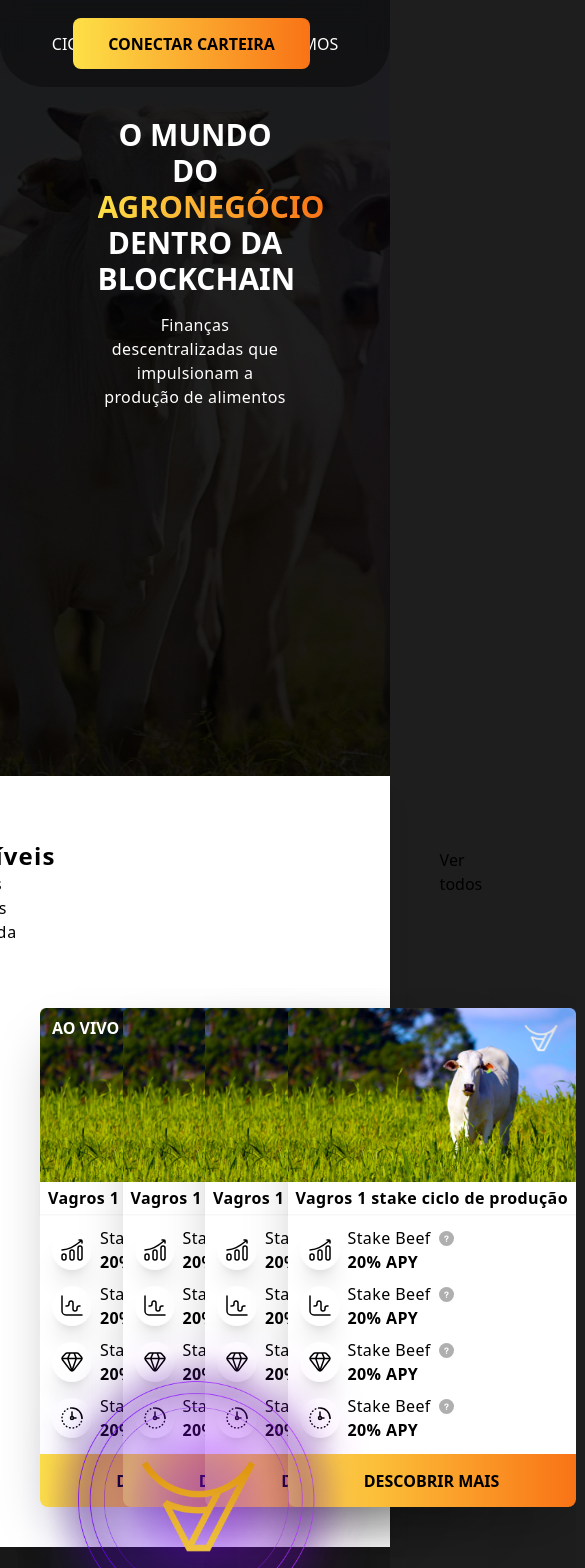
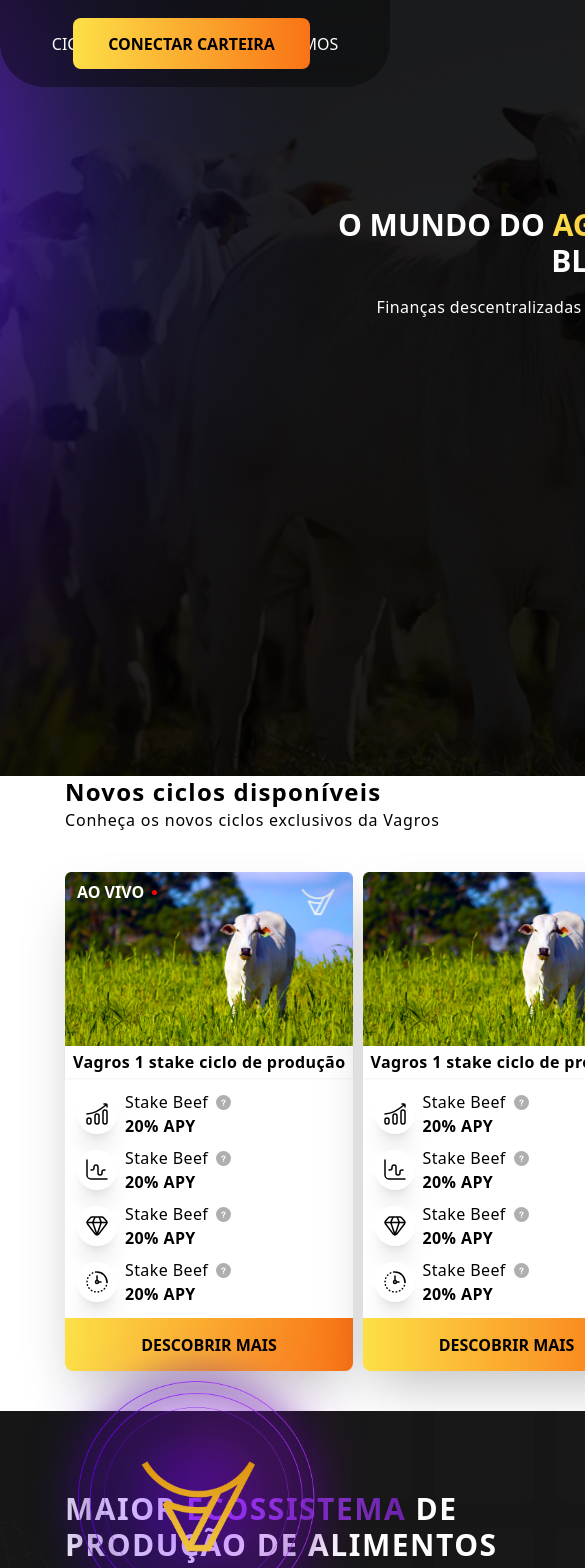
Before and after one commit to XRow08/vagros, a Next.js app: page / in a window 390 px wide. Shown: the top 1568 px of the page, 585 px wide, since content can reach past the window. Built offline with nearby package versions, Linux system fonts and the light colour scheme.

Commit message:
feat: home responsividade

```diff
--- a/src/Components/Card2/index.tsx
+++ b/src/Components/Card2/index.tsx
@@ -10,7 +10,7 @@
 
 export default function Card2({ item }: { item: ICard2 }) {
   return (
-    <div className="flex flex-col gap-3 bg-[#212121] shadow-lg w-[28vw] h-[240px] rounded-lg p-3">
+    <div className="flex flex-col gap-3 bg-[#212121] shadow-lg w-[28vw] min-w-[380px] h-[240px] rounded-lg p-3">
       <div className="flex items-center justify-between">
         <h1 className="text-white font-archivo text-base font-light leading-normal tracking-wider">{item.title1}</h1>
         <span>{
--- a/src/Components/Header/index.tsx
+++ b/src/Components/Header/index.tsx
@@ -5,7 +5,7 @@
 
 export function Header(){
     return(
-        <div className="fixed z-40 top-0 w-full h-[87px] backdrop-blur-md rounded-bl-[45px] rounded-br-[45px] flex items-center justify-between bg-[#050505] bg-opacity-40 pr-10 pl-10">
+        <div className="fixed z-40 top-0 w-full min-h-[87px] backdrop-blur-md rounded-bl-[45px] rounded-br-[45px] flex items-center justify-between bg-[#050505] bg-opacity-40 pr-10 pl-10">
             <Link href="/">
                 <div className="">
                     <img className="absolute top-0 left-0 mt-0 ml-20" src="/images/Logo.svg" alt="Vagros Logo" />
--- a/src/Components/HomeFirstSection/index.tsx
+++ b/src/Components/HomeFirstSection/index.tsx
@@ -2,9 +2,12 @@
 
 export default function HomeFirstSection() {
   return (
-    <div className="flex flex-col w-full bg-white shadow-xl ">
-      <div className="flex flex-col items-center  ">
-        <div className="flex items-center gap-96 justify-between">
+    <div className="flex flex-col items-center w-full bg-white shadow-xl ">
+
+      <div className="flex flex-col items-center w-[90%] ">
+
+        <div className="flex w-full items-center gap-96 justify-between">
+
           <div>
             <h1 className="text-black font-archivo text-2xl font-bold tracking-wider">
               Novos ciclos disponíveis
@@ -16,14 +19,17 @@
           <div>
             <h2 className="text-black font-archivo">Ver todos</h2>
           </div>
+
         </div>
+
+        <div className="flex flex-col w-full items-center m-10 ">
+          <div className="flex items-center justify-center w-full gap-7">
+            <CiclosSection />
+          </div>
+        </div>
+
       </div>
 
-      <div className="flex flex-col items-center m-10 ">
-        <div className="flex items-center gap-7 justify-between">
-          <CiclosSection />
-        </div>
-      </div>
     </div>
   );
 }
--- a/src/Components/HomeSecondSection/index.tsx
+++ b/src/Components/HomeSecondSection/index.tsx
@@ -58,7 +58,7 @@
   const infoCard7 = data[6]
 
   return (
-    <div className="flex flex-col items-center  justify-between bg-[url('/images/background1.png')] bg-cover bg-center">
+    <div className="flex flex-col items-center w-full  justify-between bg-[url('/images/background1.png')] bg-cover bg-center">
 
       <div className="flex items-start gap-10 w-full mt-20">
         <div className="flex flex-col w-[40%] gap-10 ml-[5%]">
@@ -139,7 +139,7 @@
           </div>
         </Link>
 
-        <img src="/images/laptop.png" alt="" className="absolute right-0" />
+        <img src="/images/laptop.png" alt="" className="absolute right-0 z-0" />
       </div>
     </div>
   );
--- a/src/app/layout.tsx
+++ b/src/app/layout.tsx
@@ -15,7 +15,7 @@
 }) {
   return (
     <html lang="en">
-      <body className='bg-[#1E1E1E]'>
+      <body className='flex flex-col bg-[#1E1E1E] min-w-[1300px]'>
         <Modals />
         <Header />
         {children}
```
